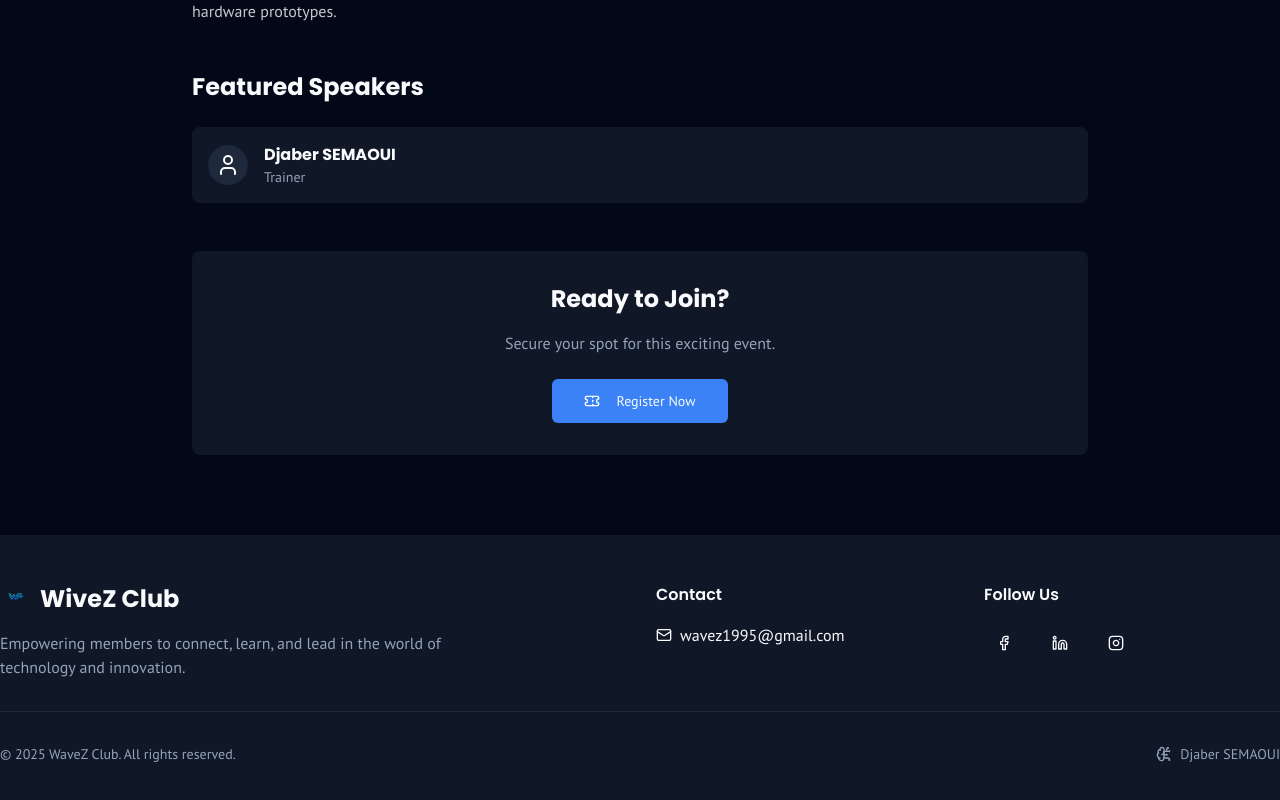
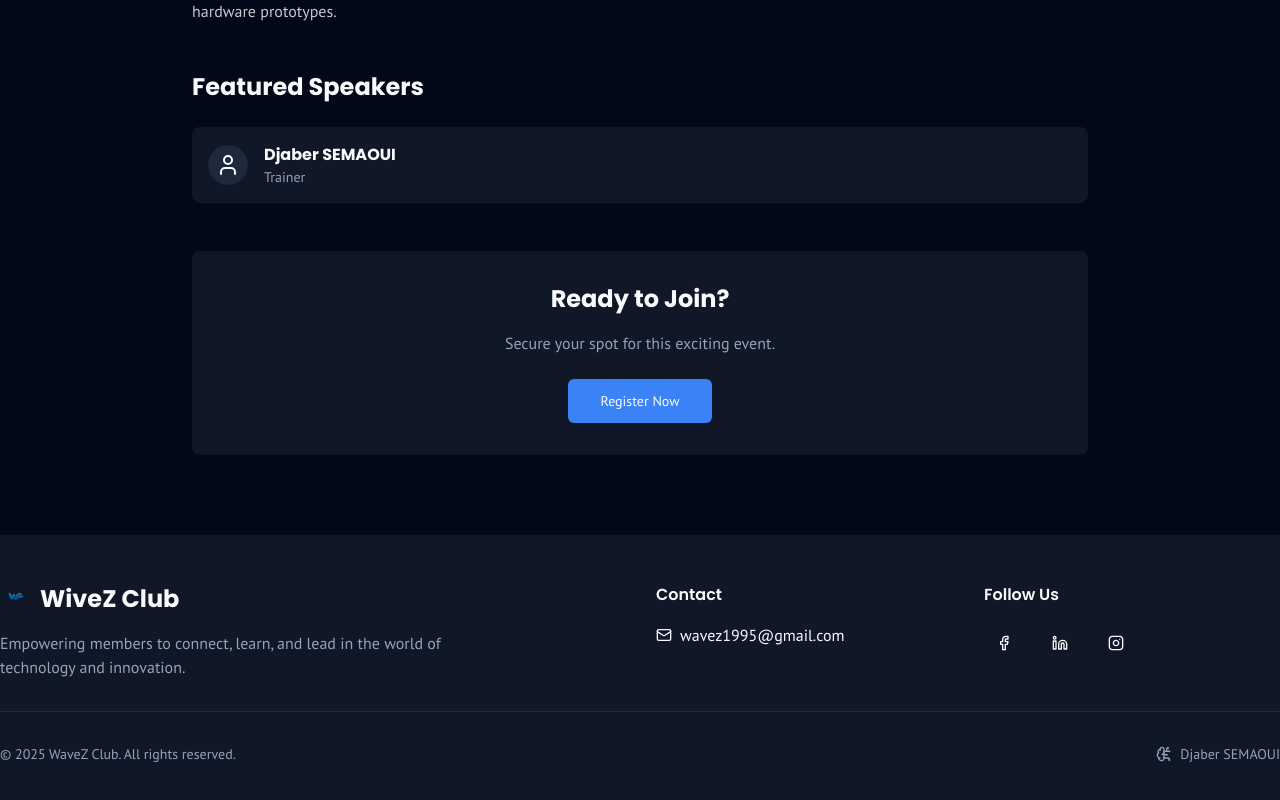
Before and after one commit to suy44/WaveZ, a Next.js app: page /events/Arduino-Workshop in a window 1280 px wide. Shown: the part 828-1628 px from the top of the page. Built offline with nearby package versions, Linux system fonts and the light colour scheme.

Commit message:
Replace Ticket button with Link for registration

```diff
--- a/src/app/events/[id]/page.tsx
+++ b/src/app/events/[id]/page.tsx
@@ -85,8 +85,7 @@ export default function EventDetailPage({ params }: { params: { id: string } })
             <h2 className="text-2xl font-headline font-bold mb-4">Ready to Join?</h2>
             <p className="text-muted-foreground font-body mb-6">Secure your spot for this exciting event.</p>
             <Button size="lg">
-                <Ticket className="w-5 h-5 mr-2" />
-                Register Now
+                <Link href={event.link}>Register Now</Link>
             </Button>
         </div>
       </div>
```
